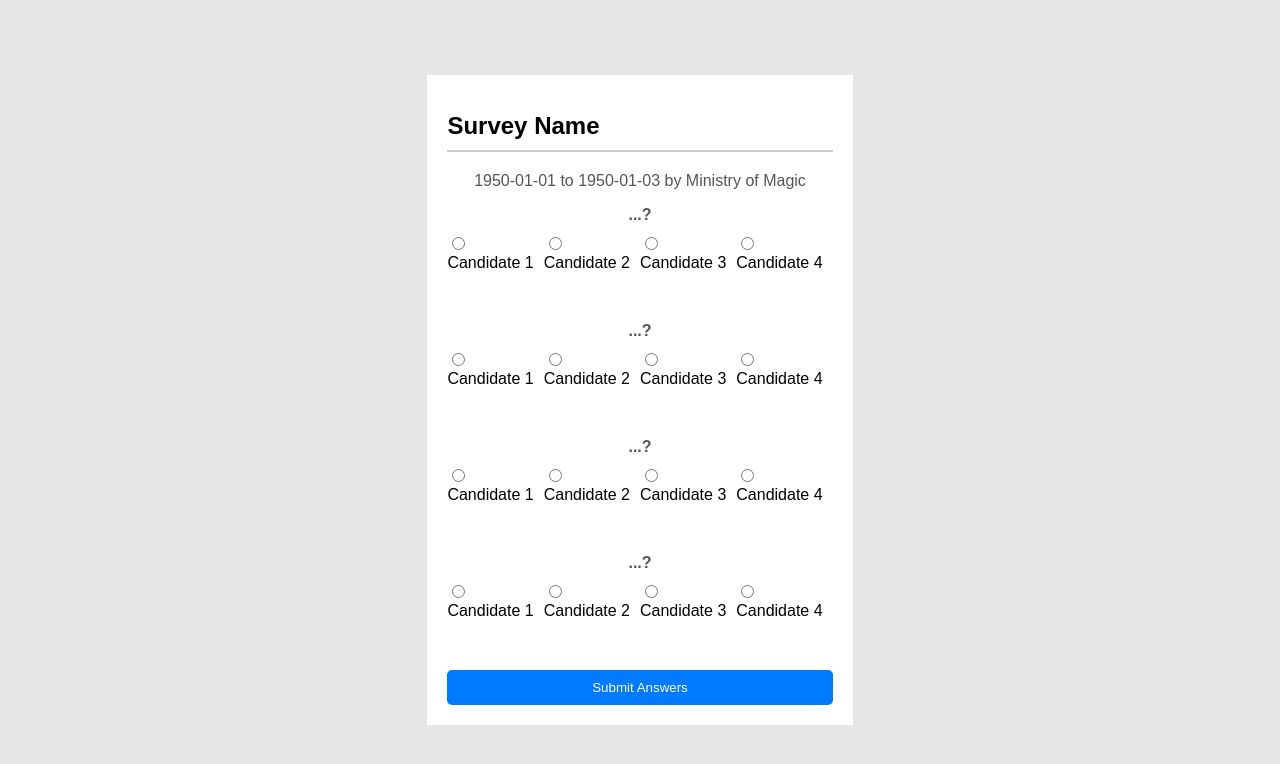
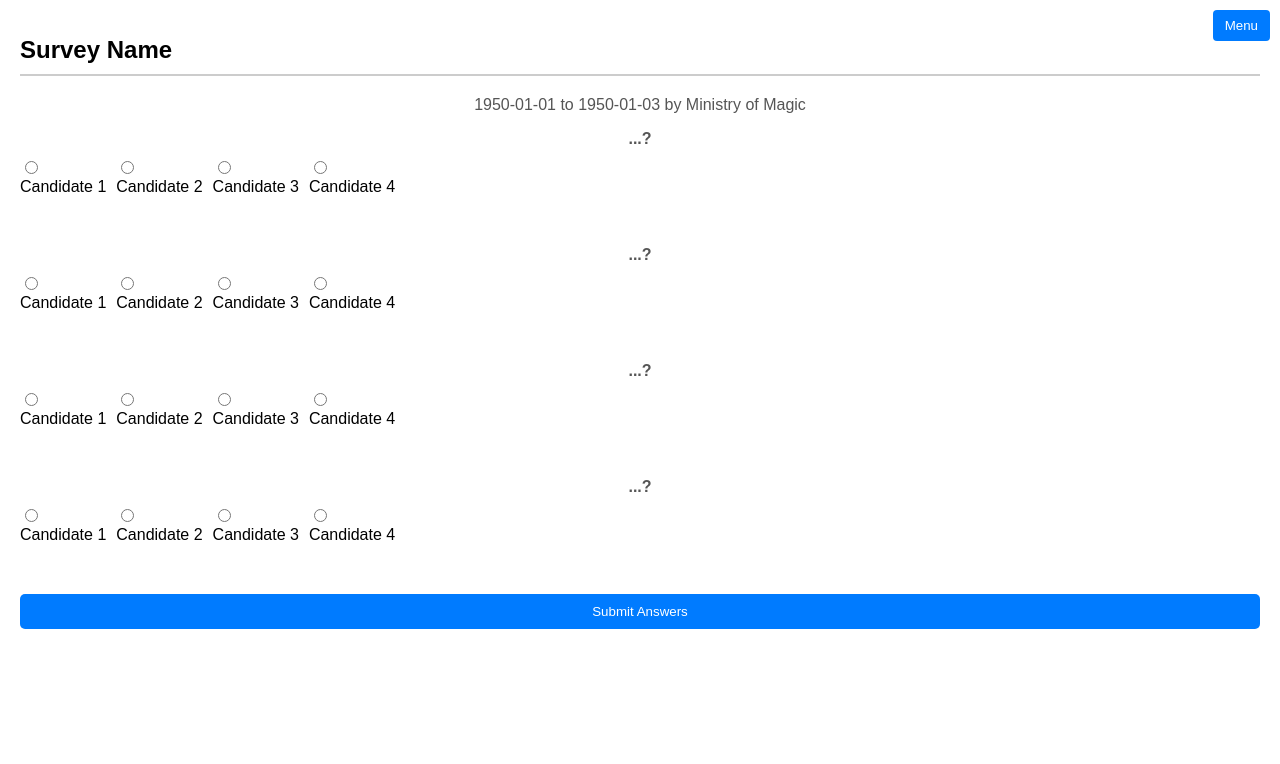
Before and after one commit to YazdanRa/CS476, a React (Create React App) app in the folder frontend/react-frontend/: page /vote in a window 1280 px wide. Shown: the top 764 px of the page. Built offline with nearby package versions, Linux system fonts and the light colour scheme.

Commit message:
Fixed Page Spacing Bug in Vote.js

```diff
--- a/frontend/react-frontend/src/components/CSS/Vote.css
+++ b/frontend/react-frontend/src/components/CSS/Vote.css
@@ -1,9 +1,54 @@
+.dropdown {
+    position: absolute;
+    top: 10px;
+    right: 10px;
+    z-index: 10;
+}
+
+.menu-button {
+    padding: 8px 12px;
+    border: none;
+    background-color: #007BFF;
+    color: white;
+    border-radius: 4px;
+    cursor: pointer;
+}
+
+.menu-list {
+    position: absolute;
+    top: 100%;
+    right: 0;
+    width: 180px;
+    border-radius: 4px;
+    box-shadow: 0 0 10px rgba(0, 0, 0, 0.1);
+    background-color: white;
+    margin-top: 5px;
+}
+
+.menu-list a {
+    display: block;
+    padding: 8px 12px;
+    text-decoration: none;
+    color: #333;
+    border-bottom: 1px solid #ddd;
+}
+
+.menu-list a:last-child {
+    border-bottom: none;
+}
+
+.menu-list a:hover {
+    background-color: #f2f2f2;
+}
+
 .survey-container {
-    max-width: 600px;
-    margin: 50px auto;
+    width: 100vw;  /* Take up entire viewport width */
+    height: 100vh; /* Take up entire viewport height */
+    text-align: left;
     padding: 20px;
     font-family: Arial, sans-serif;
     background-color: #fff;
+    box-sizing: border-box; /* This ensures padding is included in the total width/height */
 }
 
 h1 {
--- a/frontend/react-frontend/src/components/Vote.js
+++ b/frontend/react-frontend/src/components/Vote.js
@@ -1,9 +1,28 @@
-import React from 'react';
+import React, { useState } from 'react';
 import './CSS/Vote.css';
 
 function SurveyPage() {
+    const [showMenu, setShowMenu] = useState(false);
+
+    const toggleMenu = () => {
+      setShowMenu(!showMenu);
+    }
+
     return (
         <div className="survey-container">
+                        <div className="dropdown">
+              <button onClick={toggleMenu} className="menu-button">Menu</button>
+              {showMenu && (
+                <div className="menu-list">
+                  <a href="#option1">Profile Setting</a>
+                  <a href="#option2">Voting History</a>
+                  <a href="#option3">Survey History</a>
+                  <a href="#option4">Support</a>
+                  <a href="#option5">Logout</a>
+                </div>
+              )}
+            </div>
+
             <h1>Survey Name</h1>
             <p>1950-01-01 to 1950-01-03 by Ministry of Magic</p>
 
```
